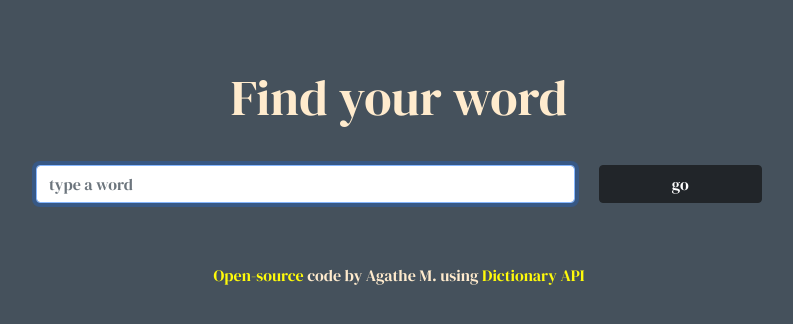
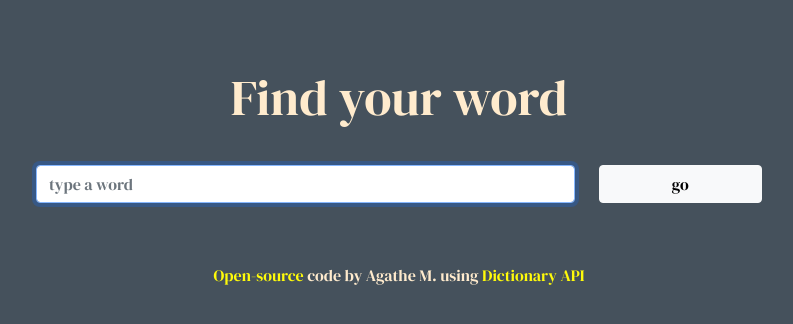
Before and after one commit to AgatheMarieM/react-dictionary, a React (Create React App) app: page / in a window 1280 px wide. Shown: the top 324 px of the page, without its empty margins (241-1034 px from the left). Built offline with nearby package versions, Linux system fonts and the light colour scheme.

Commit message:
changed button style

```diff
--- a/src/Dictionary.js
+++ b/src/Dictionary.js
@@ -29,7 +29,7 @@ export default function Dictionary() {
                     <input type="search" autoFocus={true} placeholder="type a word" onChange={updateQuery} className="form-control"/>
                 </div>
                 <div className="col-3">
-                    <input type="submit" value="go" className="btn btn-dark w-100 go-button"/>
+                    <input type="submit" value="go" className="btn btn-light w-100 go-button"/>
                 </div>
                 </div>
             </form>
```
